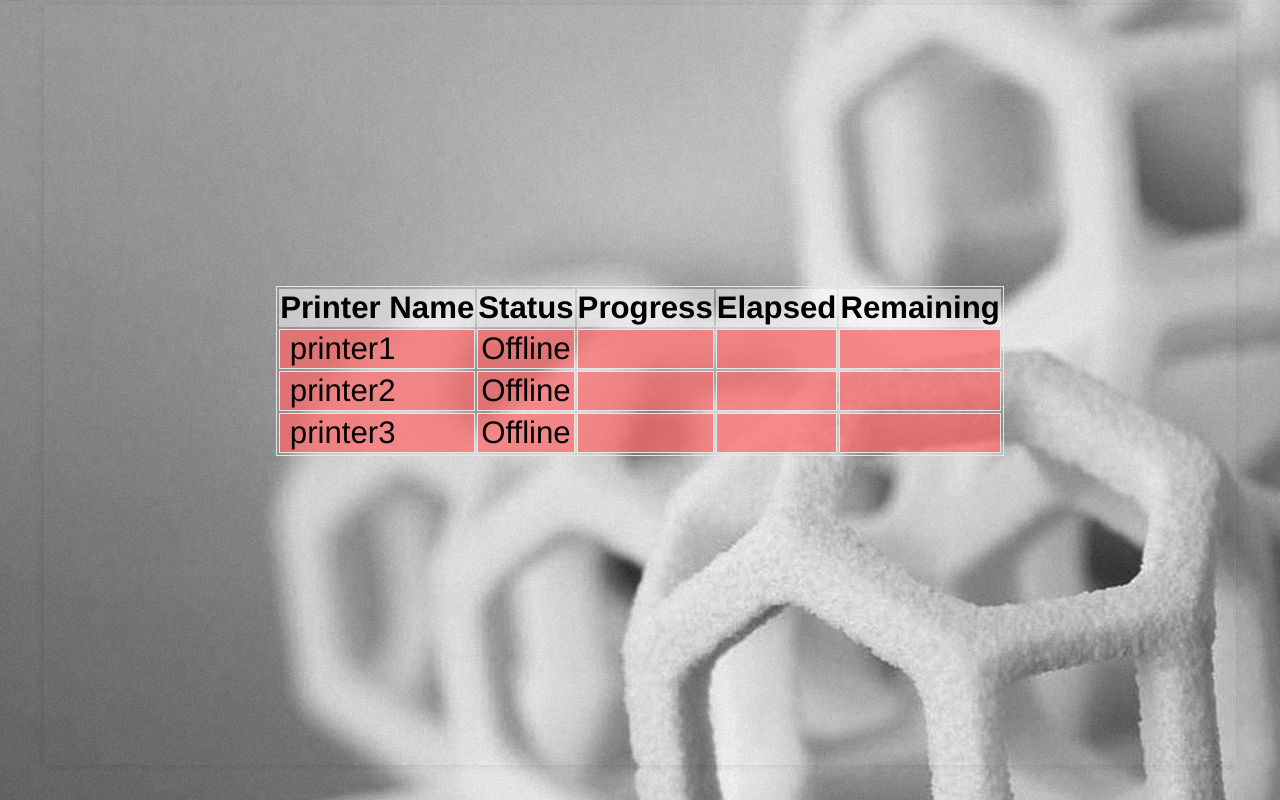
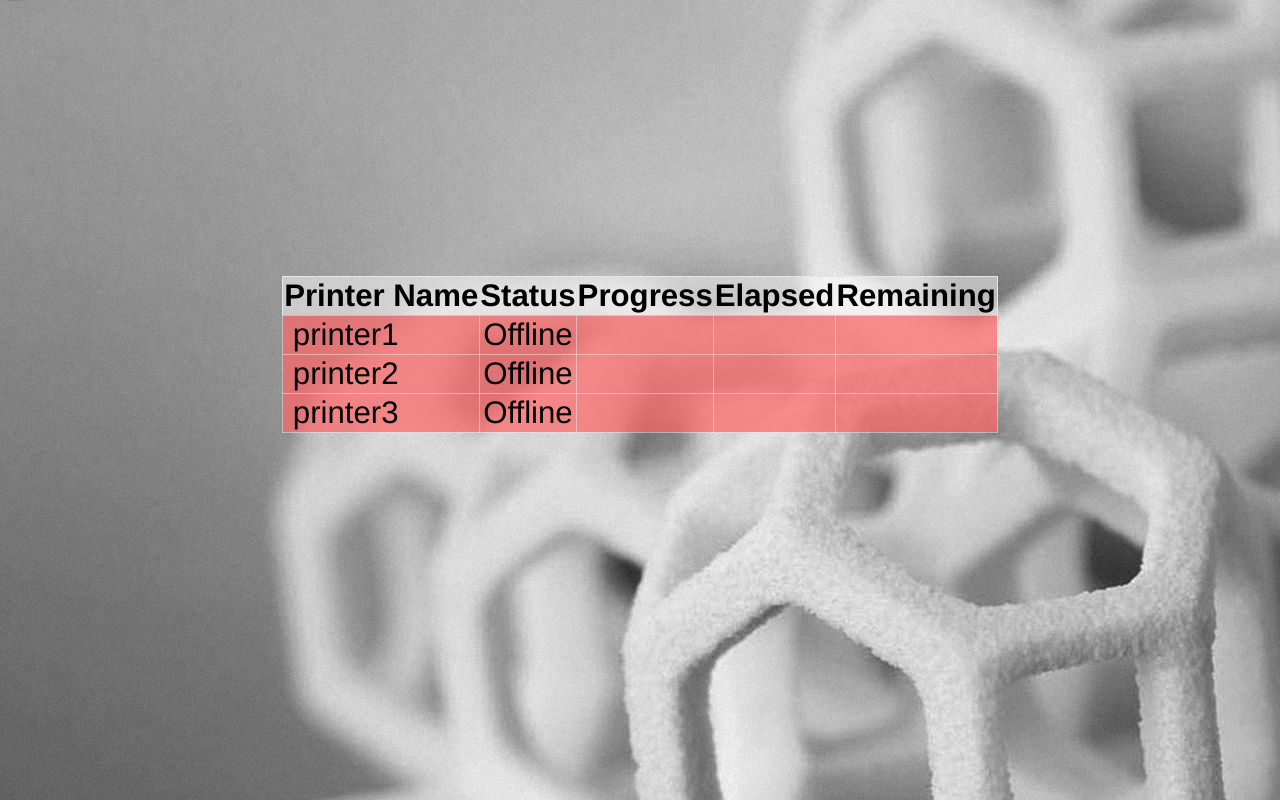
Before and after one commit to LowellMakes/3dprinterstatus, a PHP site: page / in a window 1280 px wide. Run offline with PHP 8.4, Linux system fonts and the light colour scheme; data that the repository does not hold is empty.

Commit message:
Update styles.css (Addresses #1 )
# DO NOT MERGE

This needs more testing off of (Windows, Firefox, 24" widescreen).

Mostly removes rules that were no-ops. Materially, gets rid of the redundant 1px border on `table, td` and replaces it with a 1px border between cells only. `table-collapse` makes it have (what I assume is) the intended effect.

Looks like this:

TODO

```diff
--- a/styles.css
+++ b/styles.css
@@ -1,5 +1,6 @@
 /* styles.css */
 html {
+    // TODO: Set font-size in units of em (https://en.wikipedia.org/wiki/Em_(typography))
     font-size: 12px; /* Base font size for mobile devices */
 }
 
@@ -12,18 +13,9 @@ body {
     font-family: 'Helvetica Neue', Helvetica, Arial, sans-serif;
     background-color: #f0f0f0;
 	background-image: url("3d-printer-wallpaper.jpg");
-    margin: 0;
-    padding: 0;
 }
 
 .container {
-    max-width: 90%;
-    margin: 0 auto;
-    padding: 20px;
-    background-color: rgba(255, 255, 255, 0); /* Adjust the alpha (0.8) for transparency */
-    box-shadow: 0 0 10px rgba(0, 0, 0, 0.1);
-    border-radius: 0px;
-    margin-top: 5px;
     display: flex;
     flex-direction: column;
     align-items: center;
@@ -34,42 +26,42 @@ body {
 h2 {
     font-size: 1.3rem;
     color: #333;
-    margin: 5px 0;
 }
 
 p {
     font-size: 1rem;
     color: #555;
-    margin: 5px 0;
 }
 
 th {
 	background-color: rgba(255,255,255,0.5);
-	}
+}
+
+td {
+    border: 1px solid #e6e6e688;
+}
 
 .ready {
 	background-color: rgba(152,255,153,0.70);
-	}
+}
+
 .printing {
 	background-color: rgba(255,255,128,0.70);
 }
+
 .offline {
 	background-color: rgba(255,102,102,0.70);
 }
-.printer-info {
-    padding: 1px;
-    margin: 5px;
-    border: 0px solid #ccc;
-}
-    .printer-info h2 {
+
+.printer-info h2 {
     margin: 0;
 }
-table, td{
+
+table {
     font-size: 1.3rem;
-    border: 1px solid;
-    border-color: #e6e6e6;
+    border: 1px solid #e6e6e6;
+    border-collapse: collapse;
 }
 .wrapper {
-  display: table-cell;
   vertical-align: middle;
 }
```
